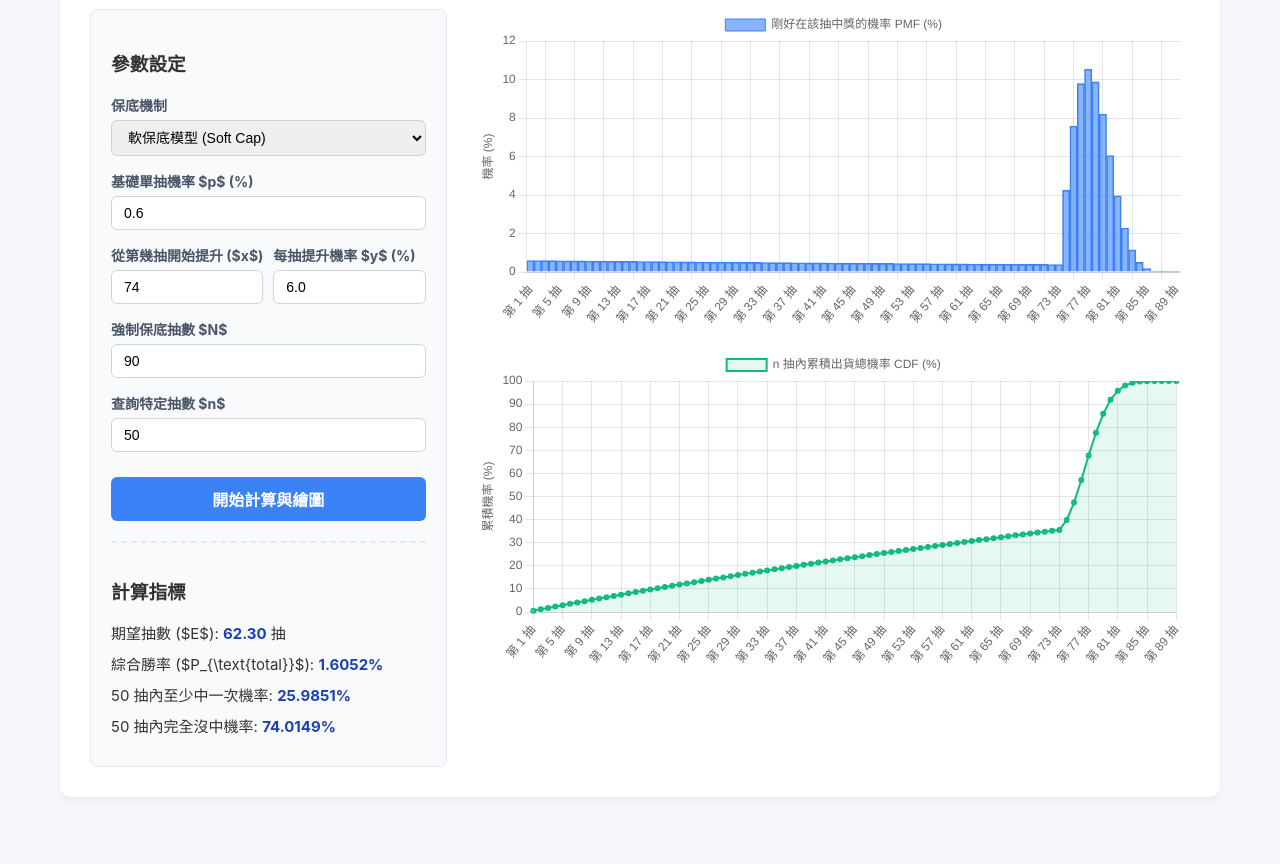
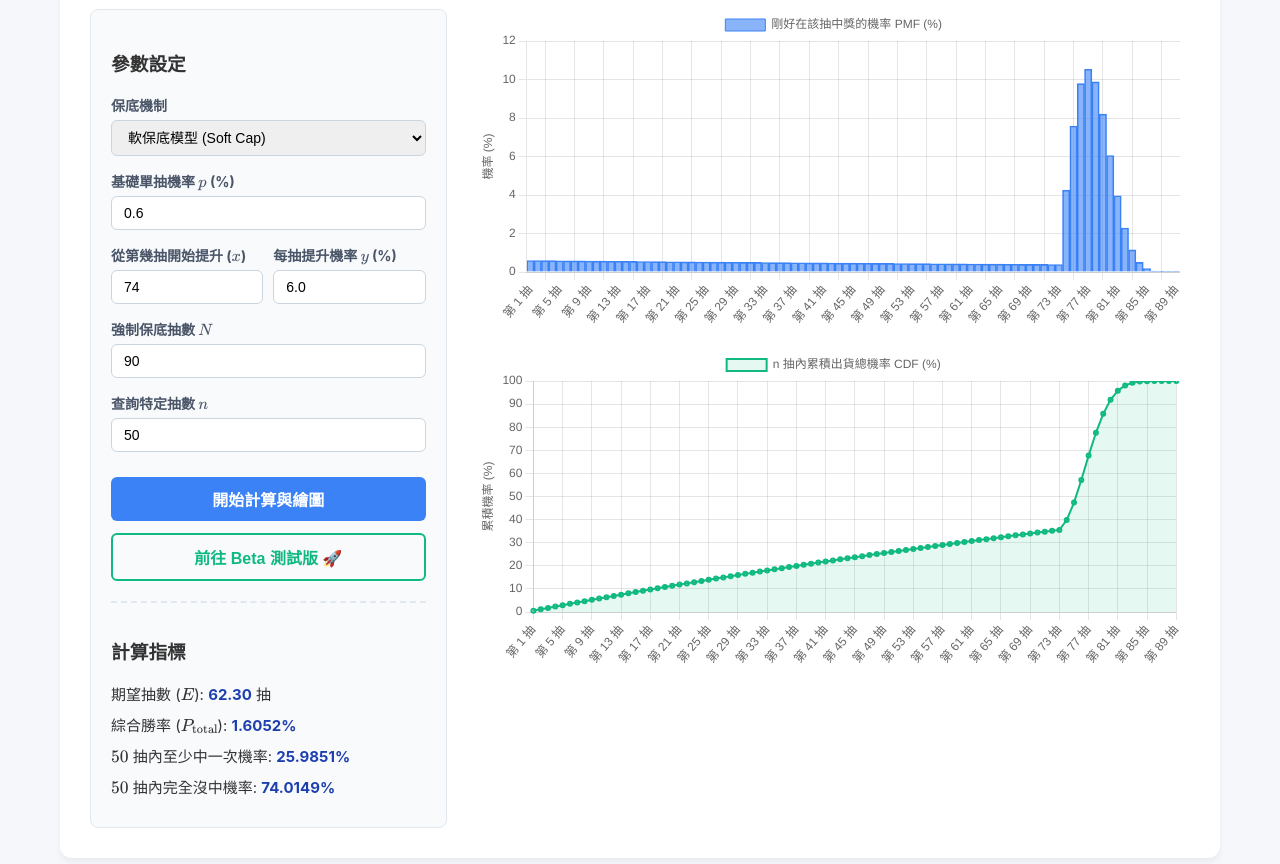
Before and after one commit to 10809104/gacha-distribution-visualizer, a plain HTML site: page index.html in a window 1280 px wide. Shown: the part 138-1002 px from the top of the page. Before the commit the page ends 955 px from the top, so only its background shows below. Drawn offline with nearby package versions, Linux system fonts and the light colour scheme.

Commit message:
Update index.html

```diff
--- a/index.html
+++ b/index.html
@@ -6,6 +6,21 @@
     <title>抽卡機率與分布模擬器</title>
     <!-- 引入 Chart.js 用於畫圖 -->
     <script src="https://cdn.jsdelivr.net/npm/chart.js"></script>
+
+    <!-- MathJax 設定與引入 -->
+    <script>
+        window.MathJax = {
+            tex: {
+                inlineMath: [['$', '$']],
+                displayMath: [['$$', '$$']]
+            },
+            chtml: {
+                scale: 0.95
+            }
+        };
+    </script>
+    <script id="MathJax-script" async src="https://cdn.jsdelivr.net/npm/mathjax@3/es5/tex-chtml.js"></script>
+
     <style>
         body {
             font-family: -apple-system, BlinkMacSystemFont, "Segoe UI", Roboto, "Helvetica Neue", Arial, sans-serif;
@@ -76,10 +91,20 @@
             font-weight: bold;
             cursor: pointer;
             margin-top: 10px;
-            transition: background 0.2s;
+            transition: background 0.2s, color 0.2s, border-color 0.2s;
         }
         button:hover {
             background-color: #2563eb;
+        }
+        .btn-beta {
+            background-color: transparent;
+            color: #10b981;
+            border: 2px solid #10b981;
+            margin-top: 12px;
+        }
+        .btn-beta:hover {
+            background-color: #10b981;
+            color: white;
         }
         .results {
             margin-top: 20px;
@@ -153,13 +178,16 @@
             </div>
             <button onclick="calculateAndDraw()">開始計算與繪圖</button>
 
+            <button class="btn-beta" onclick="location.href='Beta.html'">前往 Beta 測試版 🚀</button>
+
             <!-- 數據計算結果顯示 -->
             <div class="results">
                 <h3>計算指標</h3>
+                <!-- 這裡優化為全 MathJax 標籤，避免 JS 直接修改 innerText 導致公式破裂 -->
                 <div class="result-item">期望抽數 ($E$): <span id="resE" class="result-value">-</span> 抽</div>
                 <div class="result-item">綜合勝率 ($P_{\text{total}}$): <span id="resPtotal" class="result-value">-</span></div>
-                <div class="result-item"><span id="queryNText">n</span> 抽內至少中一次機率: <span id="resAtLeastOne" class="result-value">-</span></div>
-                <div class="result-item"><span id="queryNText2">n</span> 抽內完全沒中機率: <span id="resNone" class="result-value">-</span></div>
+                <div class="result-item"><span id="mathTargetN1">$n$</span> 抽內至少中一次機率: <span id="resAtLeastOne" class="result-value">-</span></div>
+                <div class="result-item"><span id="mathTargetN2">$n$</span> 抽內完全沒中機率: <span id="resNone" class="result-value">-</span></div>
             </div>
         </div>
 
@@ -219,8 +247,11 @@
             return;
         }
 
-        document.getElementById('queryNText').innerText = queryN;
-        document.getElementById('queryNText2').innerText = queryN;
+        // 優化：用標準 LaTeX 語法動態更新查詢文字（例如將原本的 n 直接換成變數數字的公式）
+        if (window.MathJax) {
+            document.getElementById('mathTargetN1').innerHTML = `$${queryN}$`;
+            document.getElementById('mathTargetN2').innerHTML = `$${queryN}$`;
+        }
 
         let labels = [];
         let pmfData = [];
@@ -233,18 +264,15 @@
         let queryAtLeastOne = 0;
         let queryNone = 0;
 
-        // 【精準修正 1】：如果無保底，查詢點直接用筆記第三章的數學解析式（閉合形式）計算，防止截斷點限制
         if (mode === 'none') {
             queryAtLeastOne = 1 - Math.pow(1 - baseP, queryN);
             queryNone = Math.pow(1 - baseP, queryN);
         }
-        // 【精準修正 2】：如果有保底，且查詢抽數已經大於等於保底上限 N，直接依據定義給予邊界斷崖值
         else if (queryN >= N) {
             queryAtLeastOne = 1.0;
             queryNone = 0.0;
         }
 
-        // 核心計算迴圈（範圍嚴格限制在繪圖上限 N 內，不再讓迴圈無效益越界）
         for (let n = 1; n <= N; n++) {
             let currentSingleP = baseP;
 
@@ -261,7 +289,6 @@
                 }
             }
 
-            // PMF 與 CDF 演算
             let currentPmf = cumulativeFailProbability * currentSingleP;
             currentCdf += currentPmf;
 
@@ -273,29 +300,25 @@
                 expectedValue += n * currentPmf;
             }
 
-            // 【精準修正 3】：有保底且查詢點在保底之內 (queryN < N)，在迴圈內部精確捕捉
             if (mode !== 'none' && queryN < N && n === queryN) {
                 queryAtLeastOne = currentCdf;
                 queryNone = cumulativeFailProbability * (1 - currentSingleP);
             }
 
-            // 更新生存函數（累積沒中率）
             cumulativeFailProbability *= (1 - currentSingleP);
 
-            // 實質封頂提早中斷
             if (mode !== 'none' && currentCdf >= 0.999999) {
                 break;
             }
         }
 
-        // 3. 渲染計算指標（無保底期望值完全對齊幾何分布 E = 1/p）
         let finalE = (mode === 'none') ? (1 / baseP) : expectedValue;
         document.getElementById('resE').innerText = finalE.toFixed(2);
         document.getElementById('resPtotal').innerText = ((1 / finalE) * 100).toFixed(4) + '%';
         document.getElementById('resAtLeastOne').innerText = (queryAtLeastOne * 100).toFixed(4) + '%';
         document.getElementById('resNone').innerText = (queryNone * 100).toFixed(4) + '%';
 
-        // 4. 繪製 PMF 圖表
+        // 繪製 PMF 圖表
         if (pmfChartInstance) pmfChartInstance.destroy();
         const ctxPmf = document.getElementById('pmfChart').getContext('2d');
         pmfChartInstance = new Chart(ctxPmf, {
@@ -321,7 +344,7 @@
             }
         });
 
-        // 5. 繪製 CDF 圖表
+        // 繪製 CDF 圖表
         if (cdfChartInstance) cdfChartInstance.destroy();
         const ctxCdf = document.getElementById('cdfChart').getContext('2d');
         cdfChartInstance = new Chart(ctxCdf, {
@@ -346,6 +369,11 @@
                 }
             }
         });
+
+        // 關鍵修正：先通知 MathJax 清除舊快取，然後在 DOM 更新後重新渲染新公式
+        if (window.MathJax && window.MathJax.typesetPromise) {
+            MathJax.typesetPromise();
+        }
     }
 
     window.onload = function() {
```
